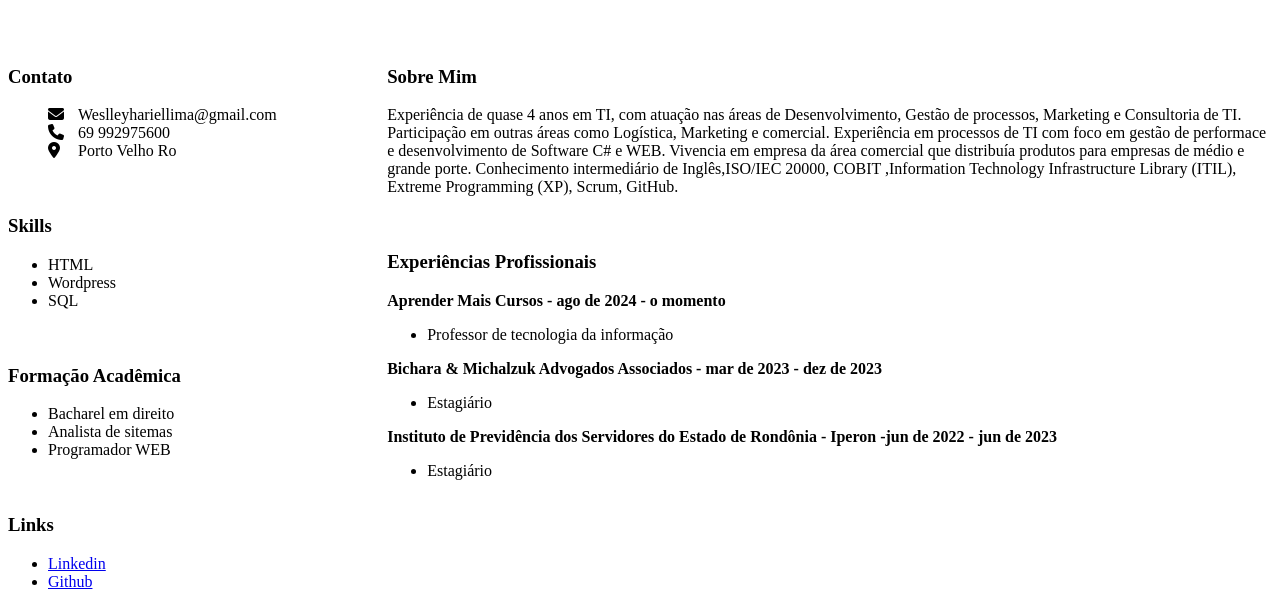
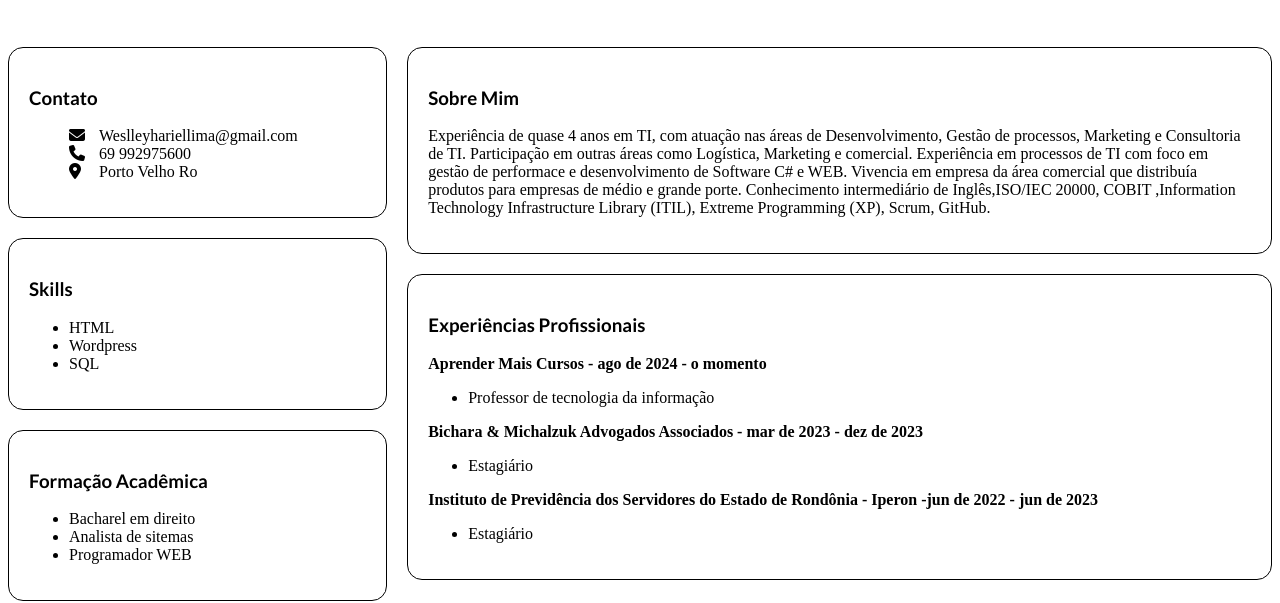
Before and after one commit to WeslleyHarielLima/ProjetoCurriculum, a plain HTML site: page index.html in a window 1280 px wide. Shown: the part 228-831 px from the top of the page. Drawn offline with Linux system fonts and the light colour scheme; a web font is replaced by a local one.

Commit message:
Adição de detalhes de bordas e cores no CSS

```diff
--- a/css/style.css
+++ b/css/style.css
@@ -29,9 +29,19 @@ text-align: center;
 #container{
     display: grid;
     grid-template-columns: 30% auto; /*divisão da tela em itens para um lado e item para o outro*/
+grid-column-gap: 20px;/*espço entre os itens dos cards*/
 }
 #sidebar, #content{
     display: flex;
     flex-direction: column;
     row-gap: 20px; /*espço entre os itens da coluna*/
 }
+.card h3{
+    font-family: "Lato";
+
+}
+.card{
+    border: 1px solid black;
+    border-radius: 15px;
+   padding: 20px;
+}
```
Also changed, not shown: index.html (+2 -1 lines).
